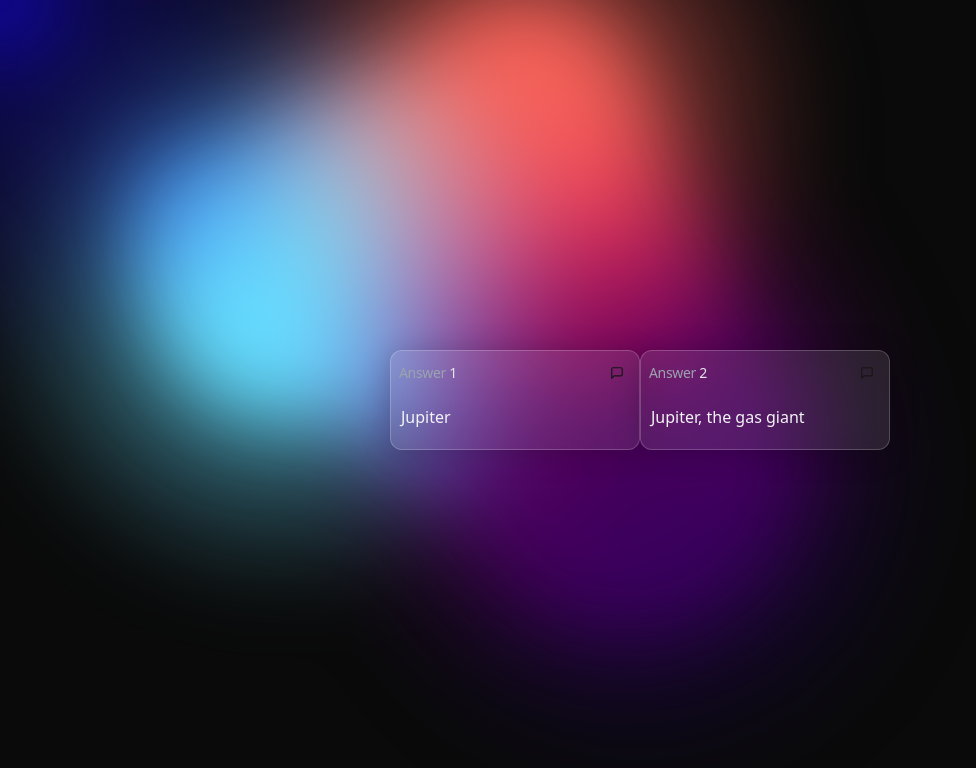
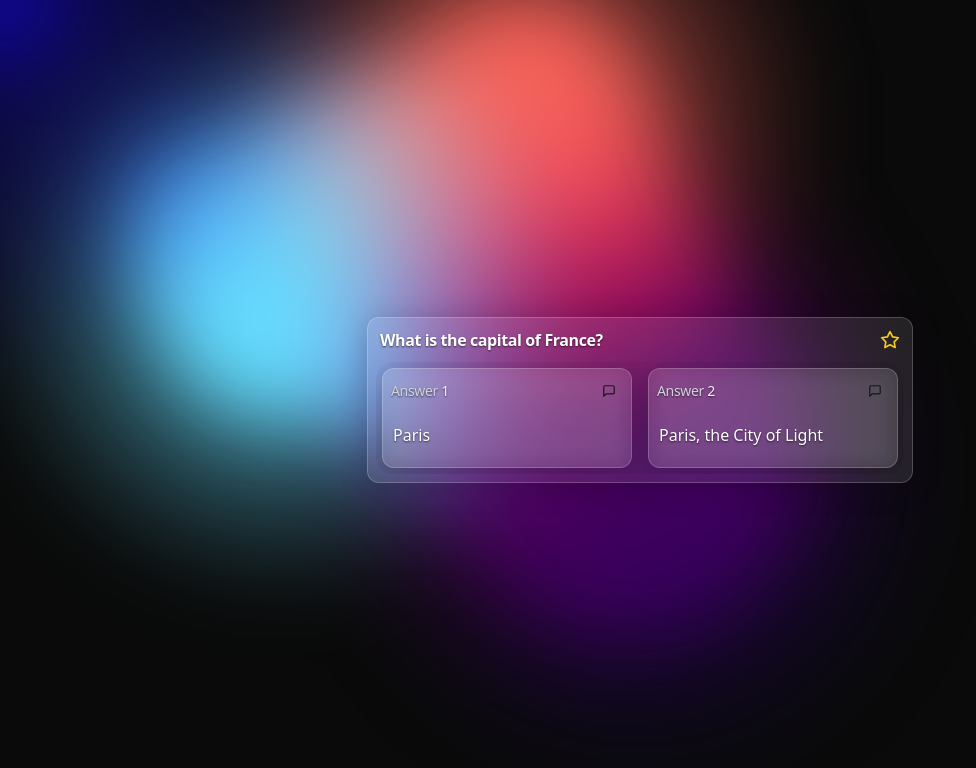
Before and after one commit to SiddKay/BachelorThesis-RAGulator, a Nuxt app in the folder frontend/: page / in a window 1280 px wide. Shown: the top 768 px of the page, without its empty margins (0-976 px from the left). Built offline with nearby package versions, Linux system fonts and the light colour scheme.

Commit message:
Add: Question card component...
+ Also adjusted glassmorphism css property for texts

```diff
--- a/frontend/app.vue
+++ b/frontend/app.vue
@@ -1,5 +1,4 @@
 <script lang="ts" setup>
-import MorphingGradient from "@/components/MorphingGradient.vue";
 import { useQuestionsStore } from "@/stores/questionsStore";
 import { storeToRefs } from "pinia";
 
@@ -12,13 +11,8 @@ const { questions } = storeToRefs(questionsStore);
     <!-- Morphing Gradient as background -->
     <MorphingGradient class="absolute inset-0 z-0" />
 
-    <!-- Answer Cards with Glassmorphism Effect -->
-    <AnswerCard
-      v-for="answer in questions[2].answers"
-      :key="answer.configVersion"
-      :answer="answer"
-      :questionId="questions[0].id"
-    />
+    <!-- Question Card with Answers -->
+    <QuestionCard :question="questions[0]" />
   </main>
 </template>
 
--- a/frontend/assets/css/tailwind.css
+++ b/frontend/assets/css/tailwind.css
@@ -4,7 +4,7 @@
 
 @layer utilities {
   .glassmorphism {
-    @apply bg-glassBackground z-10 backdrop-blur-glass border border-glassBorder shadow-glass;
+    @apply bg-glassBackground z-10 backdrop-blur-glass border border-glassBorder shadow-glass text-white [text-shadow:_0_1px_2px_rgb(0_0_0_/_60%)];
   }
 }
 
--- a/frontend/components/AnswerCard.vue
+++ b/frontend/components/AnswerCard.vue
@@ -28,8 +28,8 @@ const openAnnotationsModal = () => {
     <!-- Answer card header -->
     <CardHeader class="flex flex-row items-center justify-between space-y-0 p-2">
       <CardTitle class="text-sm font-medium">
-        <span class="text-gray-400">Answer </span>
-        <span class="text-gray-200">{{ props.answer.configVersion }}</span></CardTitle
+        <span class="text-gray-300">Answer </span>
+        <span class="text-gray-100">{{ props.answer.configVersion }}</span></CardTitle
       >
       <Button variant="link" class="h-7 w-7 p-0" @click="openAnnotationsModal">
         <MessageSquare class="h-3.5 w-3.5" />
@@ -38,7 +38,7 @@ const openAnnotationsModal = () => {
 
     <!-- Answer card content -->
     <CardContent class="p-2.5 overflow-y-auto overflow-ellipsis">
-      <p class="text text-gray-100">{{ props.answer.text }}</p>
+      <p class="text">{{ props.answer.text }}</p>
     </CardContent>
   </Card>
 </template>
--- /dev/null
+++ b/frontend/components/QuestionCard.vue
@@ -0,0 +1,36 @@
+<script setup lang="ts">
+import type { IQuestion } from "@/interfaces/EvaluationSession.interface";
+import AnswerCard from "./AnswerCard.vue";
+
+import { Card, CardHeader, CardTitle, CardContent } from "@/components/ui/card";
+import { ScrollArea, ScrollBar } from "@/components/ui/scroll-area";
+import { Star } from "lucide-vue-next";
+
+const props = defineProps<{ question: IQuestion }>();
+</script>
+
+<template>
+  <Card class="glassmorphism">
+    <CardHeader class="p-3 pb-2">
+      <CardTitle class="flex items-center justify-between">
+        <span class="text-md font-semibold">{{ props.question.text }}</span>
+        <Star v-if="props.question.important" class="h-5 w-5 text-yellow-400" />
+      </CardTitle>
+    </CardHeader>
+
+    <CardContent class="p-2 pt-1">
+      <!-- Answers -->
+      <ScrollArea class="w-full overflow-x-auto rounded-2xl">
+        <div class="flex w-max space-x-4 p-1.5">
+          <AnswerCard
+            v-for="answer in props.question.answers"
+            :key="answer.configVersion"
+            :answer="answer"
+            :question-id="props.question.id"
+          />
+        </div>
+        <ScrollBar orientation="horizontal" />
+      </ScrollArea>
+    </CardContent>
+  </Card>
+</template>
--- /dev/null
+++ b/frontend/components/ui/scroll-area/ScrollArea.vue
@@ -0,0 +1,29 @@
+<script setup lang="ts">
+import { cn } from '@/lib/utils'
+import {
+  ScrollAreaCorner,
+  ScrollAreaRoot,
+  type ScrollAreaRootProps,
+  ScrollAreaViewport,
+} from 'radix-vue'
+import { computed, type HTMLAttributes } from 'vue'
+import ScrollBar from './ScrollBar.vue'
+
+const props = defineProps<ScrollAreaRootProps & { class?: HTMLAttributes['class'] }>()
+
+const delegatedProps = computed(() => {
+  const { class: _, ...delegated } = props
+
+  return delegated
+})
+</script>
+
+<template>
+  <ScrollAreaRoot v-bind="delegatedProps" :class="cn('relative overflow-hidden', props.class)">
+    <ScrollAreaViewport class="h-full w-full rounded-[inherit]">
+      <slot />
+    </ScrollAreaViewport>
+    <ScrollBar />
+    <ScrollAreaCorner />
+  </ScrollAreaRoot>
+</template>
--- /dev/null
+++ b/frontend/components/ui/scroll-area/ScrollBar.vue
@@ -0,0 +1,35 @@
+<!-- eslint-disable vue/require-default-prop -->
+<script setup lang="ts">
+import { cn } from "@/lib/utils";
+import { ScrollAreaScrollbar, type ScrollAreaScrollbarProps, ScrollAreaThumb } from "radix-vue";
+import { computed, type HTMLAttributes } from "vue";
+
+const props = withDefaults(
+  defineProps<ScrollAreaScrollbarProps & { class?: HTMLAttributes["class"] }>(),
+  {
+    orientation: "vertical"
+  }
+);
+
+const delegatedProps = computed(() => {
+  const { class: _, ...delegated } = props;
+
+  return delegated;
+});
+</script>
+
+<template>
+  <ScrollAreaScrollbar
+    v-bind="delegatedProps"
+    :class="
+      cn(
+        'flex touch-none select-none transition-colors',
+        orientation === 'vertical' && 'h-full w-2.5 border-l border-l-transparent p-px',
+        orientation === 'horizontal' && 'h-2.5 flex-col border-t border-t-transparent p-px',
+        props.class
+      )
+    "
+  >
+    <ScrollAreaThumb class="relative flex-1 rounded-full bg-border" />
+  </ScrollAreaScrollbar>
+</template>
--- /dev/null
+++ b/frontend/components/ui/scroll-area/index.ts
@@ -0,0 +1,2 @@
+export { default as ScrollArea } from './ScrollArea.vue'
+export { default as ScrollBar } from './ScrollBar.vue'
```
Also changed, not shown: frontend/eslint.config.mjs (+4 -3 lines).
